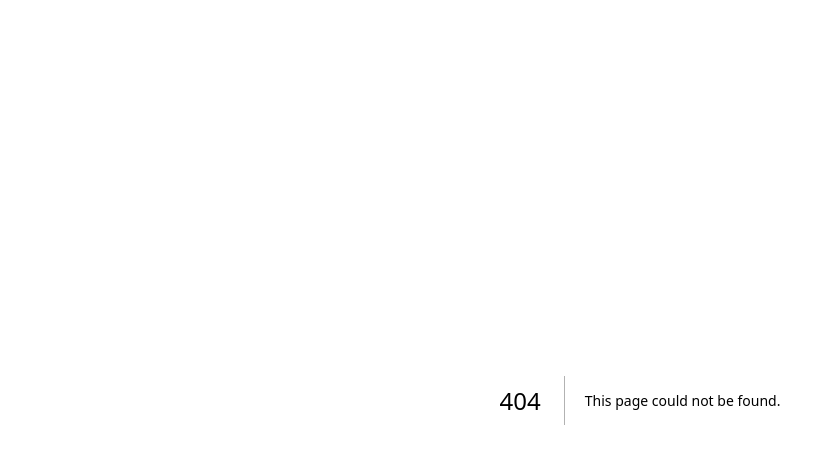
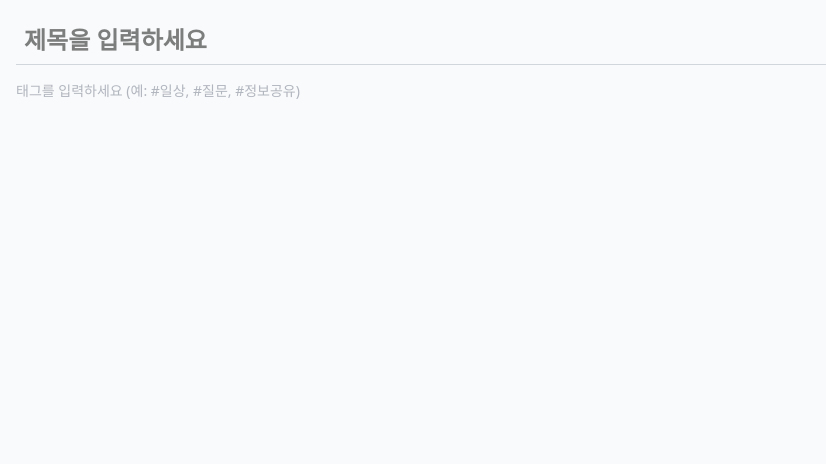
Before and after one commit to lee0806/doRan, a Next.js app in the folder doran/: page /pages/WritePost in a window 1280 px wide. Before the commit this address had no page. Shown: the top 464 px of the page, without its empty margins (0-826 px from the left). Built offline with nearby package versions, Linux system fonts and the light colour scheme.

Commit message:
글쓰기 페이지 생성 및 진행 중

```diff
--- a/doran/package.json
+++ b/doran/package.json
@@ -24,5 +24,6 @@
     "eslint-config-next": "15.5.4",
     "tailwindcss": "^4",
     "typescript": "^5"
-  }
+  },
+  "packageManager": "pnpm@10.18.1+sha512.77a884a165cbba2d8d1c19e3b4880eee6d2fcabd0d879121e282196b80042351d5eb3ca0935fa599da1dc51265cc68816ad2bddd2a2de5ea9fdf92adbec7cd34"
 }
--- a/doran/src/app/globals.css
+++ b/doran/src/app/globals.css
@@ -1 +1,5 @@
 @import "tailwindcss";
+
+html, body {
+    background-color: ;
+}
--- a/doran/src/app/layout.tsx
+++ b/doran/src/app/layout.tsx
@@ -26,7 +26,7 @@ export default function RootLayout({
         <meta name="apple-mobile-web-app-status-bar-style" content="default" />
       </head>
       <body className="bg-gray-50 text-[var(--text-primary)] pb-20">
-        <main className="min-h-screen">{children}</main>
+        <main className="min-h-[90vh] min-w-[360px] mx-auto">{children}</main>
       </body>
     </html>
   );
--- /dev/null
+++ b/doran/src/app/pages/WritePost/page.tsx
@@ -0,0 +1,12 @@
+"use client";
+
+import React from "react";
+import PostBanner from "@/components/WritePost/PostBanner";
+
+export default function WritePost() {
+  return (
+    <>
+      <PostBanner />
+    </>
+  );
+}
--- a/doran/src/components/MainPage/CategoryFilter.tsx
+++ b/doran/src/components/MainPage/CategoryFilter.tsx
@@ -33,7 +33,7 @@ export default function CategoryFilter() {
   const LABELS = CATEGORY_LABELS;
 
   return (
-    <div className="p-4">
+    <div className="p-4 w-full mx-auto max-w-5xl">
       <nav aria-label="카테고리 필터" className="flex justify-between">
         <ul className="flex gap-6">
           {/* 카테고리 버튼들 생성 */}
@@ -47,7 +47,7 @@ export default function CategoryFilter() {
                   onClick={() => set(category)} // 클릭하면 카테고리 선택 함수 호출
                   className={`pb-2 text-base font-medium transition-colors ${
                     isActive
-                      ? "text-gray-900 border-b-2 border-gray-900"
+                      ? "text-purple-700 border-b-2 border-purple-700"
                       : "text-gray-500 hover:text-gray-700"
                   }`}
                 >
--- a/doran/src/components/MainPage/Header.tsx
+++ b/doran/src/components/MainPage/Header.tsx
@@ -110,6 +110,29 @@ export default function Header({ onSearch }: HeaderProps) {
                 </span>
               </button>
 
+              {/* 글쓰기 페이지 */}
+              <button
+                type="button"
+                onClick={() => router.push("/pages/WritePost")}
+                aria-label="글쓰기 페이지"
+                className="inline-flex items-center justify-center h-9 w-9 rounded-xl text-gray-700 hover:bg-gray-100 focus:outline-none focus:ring-gray-400"
+              >
+                {/* user/write icon */}
+                <svg
+                  xmlns="http://www.w3.org/2000/svg"
+                  viewBox="0 0 24 24"
+                  fill="none"
+                  stroke="currentColor"
+                  strokeWidth="2"
+                  strokeLinecap="round"
+                  strokeLinejoin="round"
+                  className="h-5 w-5"
+                >
+                  <path d="M12 20h9" />
+                  <path d="M16.5 3.5a2.121 2.121 0 0 1 3 3L7 19l-4 1 1-4L16.5 3.5z" />
+                </svg>
+              </button>
+
               {/* 마이 페이지 */}
               <button
                 type="button"
--- a/doran/src/components/MainPage/PostCard.tsx
+++ b/doran/src/components/MainPage/PostCard.tsx
@@ -3,7 +3,7 @@ import React from "react";
 export default function PostCard() {
   return (
     <>
-      <div className="grid justify-center">
+      <div className="grid justify-center mx-auto">
         <div className="max-w-md w-full bg-white shadow-md rounded-2xl p-4 m-4">
           <div className="flex items-center w-full mb-4 justify-center bg-gray-200 h-60 ">
             <div>이미지가 들어갈 자리입니다.</div>
--- /dev/null
+++ b/doran/src/components/WritePost/PostBanner.tsx
@@ -0,0 +1,59 @@
+"use client";
+
+import React from "react";
+import { useState } from "react";
+
+export default function PostBanner() {
+  const [inputTag, setInputTag] = useState<string>(""); // 사용자가 입력한 태그 값
+
+  const [saveTag, setSaveTag] = useState<string[]>([]); // 입력 받은 태그 저장
+
+  const handleKeyDown = (e: React.KeyboardEvent<HTMLInputElement>) => {
+    if (e.key === "Enter" || e.key === ",") {
+      e.preventDefault();
+
+      const tag = inputTag.trim();
+      if (inputTag && !saveTag.includes(inputTag)) {
+        setSaveTag([...saveTag, tag]); // 입력받은 태그를 저장
+        setInputTag(""); // 그리고 입력 받은 태그를 초기화
+      }
+    }
+  };
+
+  return (
+    <>
+      <div className="p-4 ">
+        <input
+          type="text"
+          placeholder="제목을 입력하세요"
+          className="text-2xl font-bold w-full mb-4 p-2 border-b border-gray-300 focus:outline-none"
+        />
+
+        <div className="flex">
+          {saveTag.map((tag) => (
+            <div
+              key={tag}
+              className="flex items-center gap-2 bg-gray-100 text-gray-700 text-xs rounded-full px-4 py-2 whitespace-nowrap"
+            >
+              #{tag}
+              <button
+                type="button"
+                onClick={() => setSaveTag(saveTag.filter((t) => t !== tag))}
+              >
+                &times;
+              </button>
+            </div>
+          ))}
+          <input
+            type="text"
+            placeholder="태그를 입력하세요 (예: #일상, #질문, #정보공유)"
+            className="text-sm text-gray-500 w-full focus:outline-none"
+            onChange={(e) => setInputTag(e.target.value)}
+            onKeyDown={handleKeyDown}
+            value={inputTag}
+          ></input>
+        </div>
+      </div>
+    </>
+  );
+}
```
